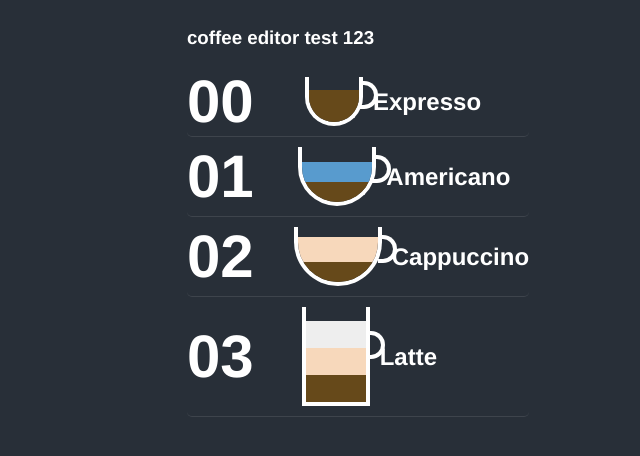
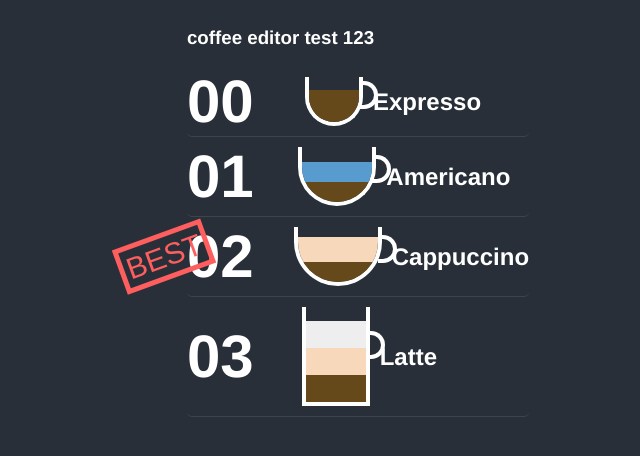
Before and after one commit to annapolar/vue-coffee-editor, a Vue app: page / in a window 1280 px wide. Shown: the top 456 px of the page, without its empty margins (282-922 px from the left). Built offline with nearby package versions, Linux system fonts and the light colour scheme.

Commit message:
add favorite type

```diff
--- a/src/components/CoffeeEditor.vue
+++ b/src/components/CoffeeEditor.vue
@@ -1,7 +1,11 @@
 <template>
   <div class="CoffeeEditor">
     <h3>coffee editor test 123</h3>
-    <div class="coffeeType" v-for="(item,index) in coffees">
+    <div
+      class="coffeeType"
+      v-for="(item,index) in coffees"
+      :class="{favorite: item.name == favoriteType}"
+    >
       <div class="num">0{{index}}</div>
       <div class="cupContainer">
         <div class="cup" :class="[item.type]">
@@ -32,7 +36,7 @@ export default {
           coffee: 80,
           bubble: 0,
           water: 0,
-          milk:0,
+          milk: 0,
           type: "small"
         },
         {
@@ -81,8 +85,22 @@ export default {
     cursor: pointer;
     border-bottom: 1px solid rgba(white, 0.1);
     transition: 0.5s;
+
     &:hover {
       background-color: rgba(white, 0.05);
+    }
+
+    &.favorite {
+      &:before {
+        content: "BEST";
+        border:5px solid;
+        color:#ff5e5e;
+        font-size:30px;
+        line-height: 0.9 ;
+        padding:5px 3px;
+        position: absolute;
+        transform: translateX(-70px) rotate(-20deg);
+      }
     }
     .num {
       font-size: 60px;
@@ -101,31 +119,31 @@ export default {
         padding-top: 5px;
         position: relative;
 
-        &.small{
-          @include size(50px,40px);
+        &.small {
+          @include size(50px, 40px);
         }
-        &.large{
-          @include size(80px,50px);
+        &.large {
+          @include size(80px, 50px);
         }
-        &.mock{
-          @include size(60px,90px);
+        &.mock {
+          @include size(60px, 90px);
           border-radius: 0;
-          .ingradient{
-             border-radius: 0;
+          .ingradient {
+            border-radius: 0;
           }
         }
 
         &:before {
-          content: '';
+          content: "";
           display: block;
           border: 4px solid white;
-          border-left:none;
-          border-radius:0 50px 50px 0;
+          border-left: none;
+          border-radius: 0 50px 50px 0;
           @include size(15px, 20px);
           position: absolute;
-          left:100%;
-          top:40%;
-          transform:translateY(-50%);
+          left: 100%;
+          top: 40%;
+          transform: translateY(-50%);
         }
         .ingradient {
           @include size(100%);
```
